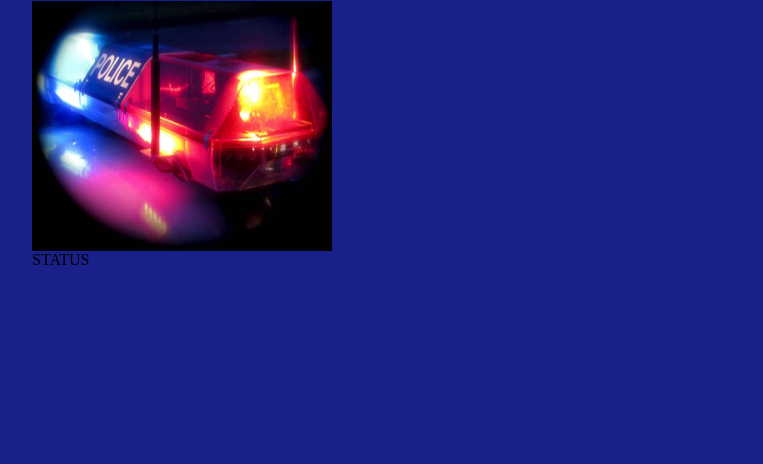
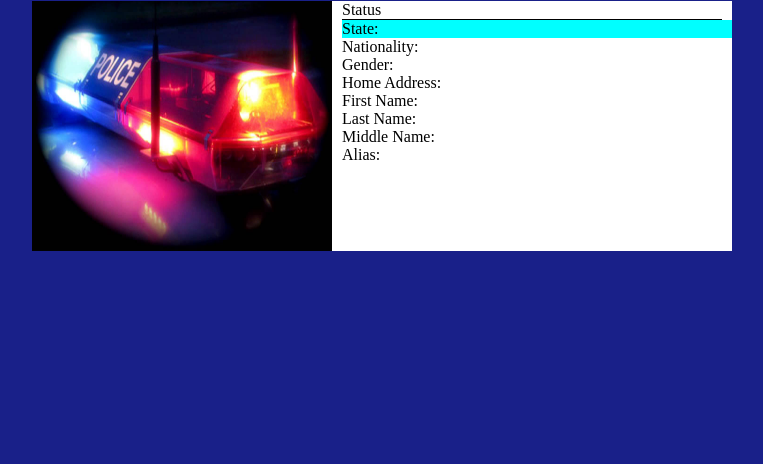
Before and after one commit to oGalatico/live, a Flask app: page /profile/ in a window 1280 px wide. Shown: the part 126-590 px from the top of the page, without its empty margins (263-1026 px from the left). Run offline with Flask 2, Linux system fonts and the light colour scheme; some web fonts are replaced.

Commit message:
profile created

```diff
--- a/static/profile.css
+++ b/static/profile.css
@@ -3,8 +3,36 @@
     margin: 0 auto;
 }
 
+#sta
+{
+    font-family: Oxygen;
+}
+
+.poiref
+{
+    background-color:aqua;
+}
+
 .pic{
-    width: 300px; height: 250px;}
+    width: 300px; height: 250px;
+    position: relative;
+    float: left;
+}
+
+.label-css
+{
+    margin: 10px;
+}
+
+.line-divider
+{
+    background-color: black;
+    height: 1px;
+    width: 95%;
+    margin: 0px auto;
+    position: relative;
+
+}
 
 body{
     background-color:#192089;
--- a/templates/profile.html
+++ b/templates/profile.html
@@ -116,9 +116,20 @@
             <div id="profilesec">
                 <div id="profile_pic">
                     <img class="pic" src="/static/img/maxresdefault.jpg">
-                    <div id="poistatus">
-                        <div id="stat">STATUS</div>
-                    </div>
+                    <div style="position: relative; float: left; height: 250px; width: 400px; background-color: white;" id="sta">
+                      <label id="sta-label" class="label-css" for="sta-panel">Status</label>
+                        <div class="line-divider"></div>
+                      <div style="margin-left: 10px;" id="sta-panel">
+                          <div class="poiref">State:</div>
+                          <div>Nationality:</div>
+                          <div>Gender:</div>
+                          <div>Home Address:</div>
+                          <div>First Name:</div>
+                          <div>Last Name:</div>
+                          <div>Middle Name:</div>
+                          <div>Alias:</div>
+                        </div>
+                     </div>
                 </div>
             <div id="profile_info"></div>
 </div>
```
